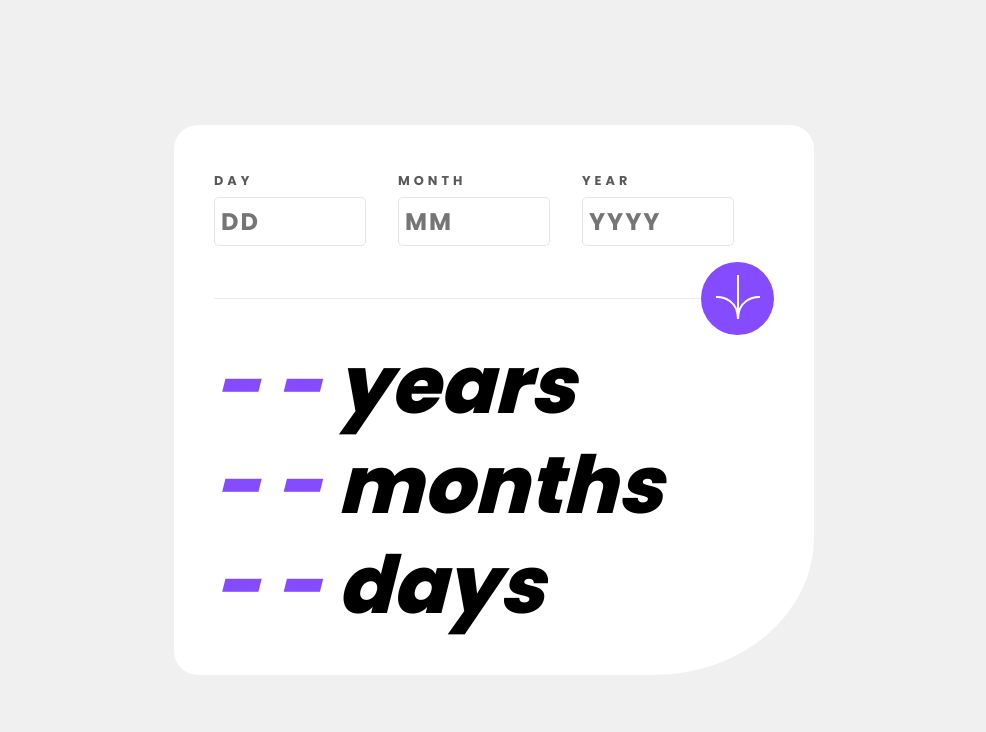
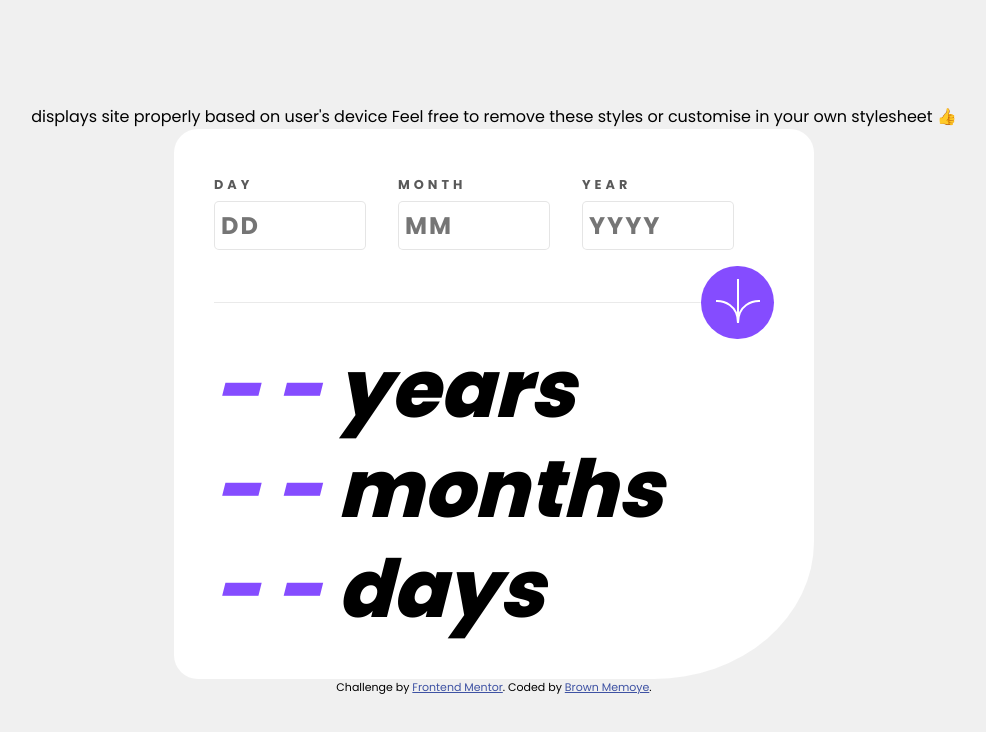
Before and after one commit to memoye/age-calculator-app, a plain HTML site: page index.html in a window 1280 px wide. Shown: the whole page, without its empty margins (146-1132 px from the left). Drawn offline with Linux system fonts and the light colour scheme.

Commit message:
added attribution

```diff
--- a/index.html
+++ b/index.html
@@ -4,12 +4,12 @@
 <head>
   <meta charset="UTF-8">
   <meta name="viewport" content="width=device-width, initial-scale=1.0">
-  <!-- displays site properly based on user's device -->
+  displays site properly based on user's device
 
-  <!-- <link rel="icon" type="image/png" sizes="32x32" href="./assets/images/favicon-32x32.png"> -->
+  <link rel="icon" type="image/png" sizes="32x32" href="./assets/images/favicon-32x32.png">
 
-  <!-- Feel free to remove these styles or customise in your own stylesheet 👍 -->
-  <!-- <style>
+  Feel free to remove these styles or customise in your own stylesheet 👍
+  <style>
     .attribution {
       font-size: 11px;
       text-align: center;
@@ -18,7 +18,7 @@
     .attribution a {
       color: hsl(228, 45%, 44%);
     }
-  </style> -->
+  </style>
 
   <link rel="stylesheet" href="style.css">
 
@@ -60,10 +60,10 @@
 
     </section>
   </main>
-  <!-- <div class="attribution">
+  <div class="attribution">
     Challenge by <a href="https://www.frontendmentor.io?ref=challenge" target="_blank">Frontend Mentor</a>.
-    Coded by <a href="#">Your Name Here</a>.
-  </div> -->
+    Coded by <a href="https://github.com/memoye" target="_blank">Brown Memoye</a>.
+  </div>
 </body>
 
 </html>
```
